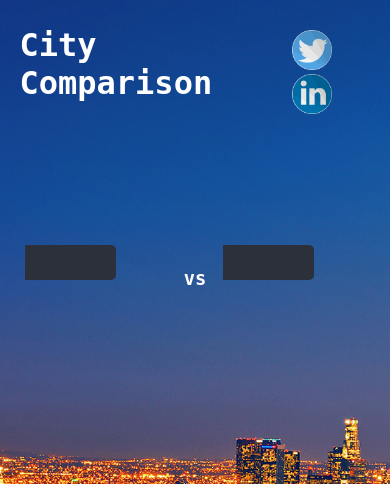
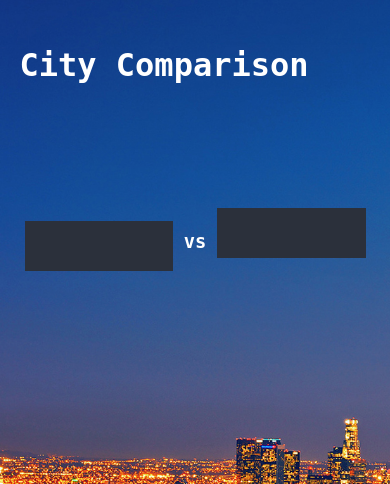
Before and after one commit to RonyAlvarez/CityComparison, a PHP site: page / in a window 390 px wide. Shown: the top 484 px of the page. Run offline with PHP 8.4, Linux system fonts and the light colour scheme; some libraries are stand-ins or nearby versions.

Commit message:
First working mobile designcompleted

```diff
--- a/index.php
+++ b/index.php
@@ -1,8 +1,8 @@
 		<head>
 			<title> City Comparison </title>
-			<meta name="viewport" content="width=device-width, initial-scale=1">
 			<link rel="stylesheet" type="text/css" href="style.css">
 			<link rel="stylesheet" type="text/css" href="responsive.css">
+			<meta name="viewport" content="width=device-width, initial-scale=1">
 			<link href='https://fonts.googleapis.com/css?family=Pacifico|Bree+Serif' rel='stylesheet' type='text/css'>
 		</head>
 
@@ -18,7 +18,7 @@
 			<div class="headItem">
 				<nav>
 					<ul>
-						<li><a href="https://twitter.com/1_rons" target="_blank" class="selected"><img src="twitter.png" class="img" alt="Twitter"/> </a></li>
+						<li><a href="https://twitter.com/1_rons" target="_blank"><img src="twitter.png" class="img" alt="Twitter"/> </a></li>
 						<li><a href="https://www.linkedin.com/pub/rony-alvarez/b6/a7/a1a" target="_blank"><img src="linkedin.png" class="img" alt="Linkedin"/> </a></li>
 					</ul>
 				</nav>
--- a/responsive.css
+++ b/responsive.css
@@ -8,27 +8,57 @@
 		width: device-width;
 	}
 
+	.headContainer {
+		display: flex;
+		align-items: center;
+		justify-content: space-between;
+
+		margin-top: 7%;
+	}
+
+	nav {
+		text-align: center;
+		padding: 10px 0;
+		margin: 20px 0 0;
+
+		display: none;
+	}
+
+	.headItem h1 {
+		color: white;
+		font-family: "Andale Mono", AndaleMono, monospace;
+		/*font-family: 'Pacifico', cursive;*/
+
+		margin-bottom: 30%;
+
+	}
+
 	.item {
 		display: flex;
 		overflow: auto;
+	}
 
+	.item:nth-child(1) {
+		margin-top: 30px;
 	}
 
 	.item:nth-child(1), .item:nth-child(3) {
-		height: 250px;
+		height: auto;
+		width: 90%;
 	}
 
 	.container-4 input#search{
-		width: 170px;
-		height: 35px;
-
-	}
-
-	.headContainer {
-	display: flex;
-	align-items: center;
-	justify-content: space-between;
-
+	  width: 300px;
+	  height: 50px;
+	  background: #2b303b;
+	  border: none;
+	  font-size: 10pt;
+	  float: left;
+	  color: #fff;
+	  padding-left: 15px;
+	  -webkit-border-radius: 5px;
+	  -moz-border-radius: 5px;
+	  border-radius: 5px;
 	}
 
 }
```
Also changed, not shown: style.css (+0 -8 lines).
